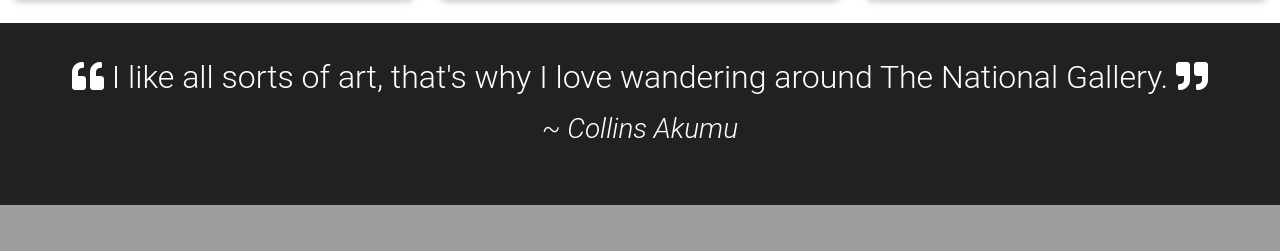
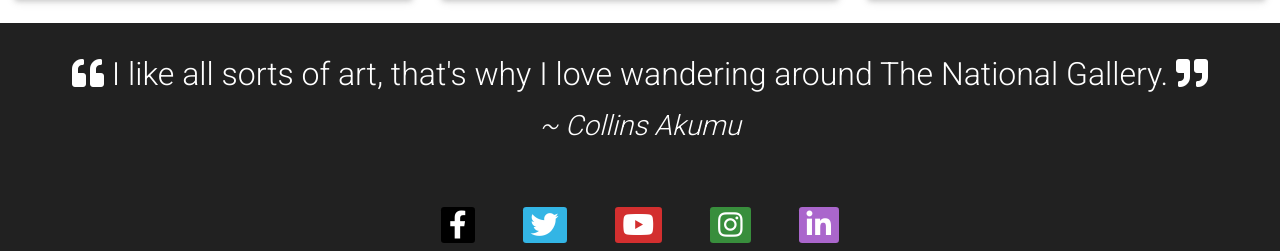
Before and after one commit to Akumucollins/Personal-Gallery, a Django app: page / in a window 1280 px wide. Shown: the part 1516-1767 px from the top of the page. Before the commit the page ends 1721 px from the top, so only its background shows below. Run offline with Django 3.2, Linux system fonts and the light colour scheme; some libraries are stand-ins or nearby versions.

Commit message:
added social media icons,added fonts awesome and a  google font link, created a bootstrap image gallery

```diff
--- a/templates/footer.html
+++ b/templates/footer.html
@@ -1,7 +1,8 @@
-{% load static %}
+{% include 'head.html' %}
+{% include 'scripts.html' %}
 
 <footer class="page-footer text-center text-md-left elegant-color-dark">
-    <div class="container-fluid py-3">
+    <div class="container-fluid py-5">
         <div class="flex-center">
             <ul class="list-unstyled">
                 <li>
@@ -19,4 +20,33 @@
             </ul>
         </div>
     </div>
+    <!-- Social Media -->
+    <div class="container">
+        <div class="row">
+            <div class="col-md-12 py-2">
+                <div class="footer-social flex-center">
+                    <!-- Facebook -->
+                    <a href="" type="button" class="btn-floating btn-sm mr-md-5 btn-black">
+                        <i class="fab fa-facebook-f fa-2x"></i>
+                    </a>
+                    <!--Twitter-->
+                    <a href="" type="button" class="btn-floating btn-sm mr-md-5 btn-info">
+                        <i class="fab fa-twitter fa-2x"></i>
+                    </a>
+                    <!--Youtube +-->
+                    <a href="" type="button" class="btn-floating btn-sm mr-md-5 btn-red">
+                        <i class="fab fa-youtube fa-2x"></i>
+                    </a>
+                    <!--Instagram +-->
+                    <a href="" type="button" class="btn-floating btn-sm mr-md-5 btn-green">
+                        <i class="fab fa-instagram fa-2x"></i>
+                    </a>
+                    <!--Linkedin-->
+                    <a href="" type="button" class="btn-floating btn-sm btn-secondary">
+                        <i class="fab fa-linkedin-in fa-2x"></i>
+                    </a>
+                </div>
+            </div>
+        </div>
+    </div>
 </footer>
--- a/templates/head.html
+++ b/templates/head.html
@@ -1,4 +1,5 @@
 {% load static %}
+
 <head>
   <meta charset="utf-8">
   <meta name="viewport" content="width=device-width, initial-scale=1, shrink-to-fit=no">
@@ -8,11 +9,13 @@
   {% else %}
   <title> Collins Gallery </title>
   {% endif %}
+  <link rel="stylesheet" href="path/to/font-awesome/css/font-awesome.min.css">
   <!-- Font Awesome -->
   <link rel="stylesheet" href="https://use.fontawesome.com/releases/v5.8.2/css/all.css">
+  <!-- Google Fonts -->
+  <link rel="stylesheet" href="https://fonts.googleapis.com/css?family=Roboto:300,400,500,700&display=swap">
   <!-- Bootstrap core CSS -->
   <link href="{% static 'css/bootstrap.min.css' %}" rel="stylesheet">
   <!-- Material Design Bootstrap -->
   <link href="{%  static 'css/mdb.min.css' %}" rel="stylesheet">
-
 </head>
--- a/templates/image.html
+++ b/templates/image.html
@@ -1,9 +1,20 @@
-<div class="row fadeIn">
+{% include 'head.html' %}
+{% include 'scripts.html' %}
+<!-- Grid row -->
+<div class="row">
+
+    <!-- Grid column -->
     <div class="col-lg-4 col-md-12 mb-4">
+
+        <!--Modal: Name-->
         <div class="modal fade" id="modal1" tabindex="-1" role="dialog" aria-labelledby="myModalLabel"
             aria-hidden="true">
             <div class="modal-dialog modal-lg" role="document">
+
+                <!--Content-->
                 <div class="modal-content">
+
+                    <!--Body-->
                     <div class="modal-body mb-0 p-0">
 
                         <div class="embed-responsive embed-responsive-16by9 z-depth-1-half">
@@ -12,152 +23,291 @@
                         </div>
 
                     </div>
+
+                    <!--Footer-->
                     <div class="modal-footer justify-content-center">
                         <span class="mr-4">Spread the word!</span>
                         <a type="button" class="btn-floating btn-sm btn-fb"><i class="fab fa-facebook-f"></i></a>
+                        <!--Twitter-->
                         <a type="button" class="btn-floating btn-sm btn-tw"><i class="fab fa-twitter"></i></a>
+                        <!--Google +-->
                         <a type="button" class="btn-floating btn-sm btn-gplus"><i class="fab fa-google-plus-g"></i></a>
+                        <!--Linkedin-->
                         <a type="button" class="btn-floating btn-sm btn-ins"><i class="fab fa-linkedin-in"></i></a>
+
                         <button type="button" class="btn btn-outline-primary btn-rounded btn-md ml-4"
                             data-dismiss="modal">Close</button>
 
                     </div>
+
                 </div>
+                <!--/.Content-->
+
             </div>
         </div>
+        <!--Modal: Name-->
+
         <a><img class="img-fluid z-depth-1" src="https://mdbootstrap.com/img/screens/yt/screen-video-1.jpg" alt="video"
                 data-toggle="modal" data-target="#modal1"></a>
+
     </div>
+    <!-- Grid column -->
+
+    <!-- Grid column -->
     <div class="col-lg-4 col-md-6 mb-4">
+
+        <!--Modal: Name-->
         <div class="modal fade" id="modal6" tabindex="-1" role="dialog" aria-labelledby="myModalLabel"
             aria-hidden="true">
             <div class="modal-dialog modal-lg" role="document">
+
+                <!--Content-->
                 <div class="modal-content">
+
+                    <!--Body-->
                     <div class="modal-body mb-0 p-0">
+
                         <div class="embed-responsive embed-responsive-16by9 z-depth-1-half">
                             <iframe class="embed-responsive-item" src="https://www.youtube.com/embed/wTcNtgA6gHs"
                                 allowfullscreen></iframe>
                         </div>
+
                     </div>
+
+                    <!--Footer-->
                     <div class="modal-footer justify-content-center">
                         <span class="mr-4">Spread the word!</span>
                         <a type="button" class="btn-floating btn-sm btn-fb"><i class="fab fa-facebook-f"></i></a>
+                        <!--Twitter-->
                         <a type="button" class="btn-floating btn-sm btn-tw"><i class="fab fa-twitter"></i></a>
+                        <!--Google +-->
                         <a type="button" class="btn-floating btn-sm btn-gplus"><i class="fab fa-google-plus-g"></i></a>
+                        <!--Linkedin-->
                         <a type="button" class="btn-floating btn-sm btn-ins"><i class="fab fa-linkedin-in"></i></a>
+
                         <button type="button" class="btn btn-outline-primary btn-rounded btn-md ml-4"
                             data-dismiss="modal">Close</button>
+
                     </div>
+
                 </div>
+                <!--/.Content-->
+
             </div>
         </div>
+        <!--Modal: Name-->
+
         <a><img class="img-fluid z-depth-1" src="https://mdbootstrap.com/img/screens/yt/screen-video-2.jpg" alt="video"
                 data-toggle="modal" data-target="#modal6"></a>
+
     </div>
+    <!-- Grid column -->
+
+    <!-- Grid column -->
     <div class="col-lg-4 col-md-6 mb-4">
+
+        <!--Modal: Name-->
         <div class="modal fade" id="modal4" tabindex="-1" role="dialog" aria-labelledby="myModalLabel"
             aria-hidden="true">
             <div class="modal-dialog modal-lg" role="document">
+
+                <!--Content-->
                 <div class="modal-content">
+
+                    <!--Body-->
                     <div class="modal-body mb-0 p-0">
+
                         <div class="embed-responsive embed-responsive-16by9 z-depth-1-half">
                             <iframe class="embed-responsive-item" src="https://www.youtube.com/embed/vlDzYIIOYmM"
                                 allowfullscreen></iframe>
                         </div>
+
                     </div>
+
+                    <!--Footer-->
                     <div class="modal-footer justify-content-center">
                         <span class="mr-4">Spread the word!</span>
                         <a type="button" class="btn-floating btn-sm btn-fb"><i class="fab fa-facebook-f"></i></a>
+                        <!--Twitter-->
                         <a type="button" class="btn-floating btn-sm btn-tw"><i class="fab fa-twitter"></i></a>
+                        <!--Google +-->
                         <a type="button" class="btn-floating btn-sm btn-gplus"><i class="fab fa-google-plus-g"></i></a>
+                        <!--Linkedin-->
                         <a type="button" class="btn-floating btn-sm btn-ins"><i class="fab fa-linkedin-in"></i></a>
+
                         <button type="button" class="btn btn-outline-primary btn-rounded btn-md ml-4"
                             data-dismiss="modal">Close</button>
+
                     </div>
+
                 </div>
+                <!--/.Content-->
+
             </div>
         </div>
+        <!--Modal: Name-->
+
         <a><img class="img-fluid z-depth-1" src="https://mdbootstrap.com/img/screens/yt/screen-video-3.jpg" alt="video"
                 data-toggle="modal" data-target="#modal4"></a>
+
     </div>
+    <!-- Grid column -->
+
 </div>
+<!-- Grid row -->
+
+<!-- Grid row -->
 <div class="row">
+
+    <!-- Grid column -->
     <div class="col-lg-4 col-md-12 mb-4">
+
+        <!--Modal: Name-->
         <div class="modal fade" id="modal2" tabindex="-1" role="dialog" aria-labelledby="myModalLabel"
             aria-hidden="true">
             <div class="modal-dialog modal-lg" role="document">
+
+                <!--Content-->
                 <div class="modal-content">
+
+                    <!--Body-->
                     <div class="modal-body mb-0 p-0">
+
                         <div class="embed-responsive embed-responsive-16by9 z-depth-1-half">
                             <iframe class="embed-responsive-item" src="https://www.youtube.com/embed/GUEZCxBcM78"
                                 allowfullscreen></iframe>
                         </div>
+
                     </div>
+
+                    <!--Footer-->
                     <div class="modal-footer justify-content-center">
                         <span class="mr-4">Spread the word!</span>
                         <a type="button" class="btn-floating btn-sm btn-fb"><i class="fab fa-facebook-f"></i></a>
+                        <!--Twitter-->
                         <a type="button" class="btn-floating btn-sm btn-tw"><i class="fab fa-twitter"></i></a>
+                        <!--Google +-->
                         <a type="button" class="btn-floating btn-sm btn-gplus"><i class="fab fa-google-plus-g"></i></a>
+                        <!--Linkedin-->
                         <a type="button" class="btn-floating btn-sm btn-ins"><i class="fab fa-linkedin-in"></i></a>
+
                         <button type="button" class="btn btn-outline-primary btn-rounded btn-md ml-4"
                             data-dismiss="modal">Close</button>
+
                     </div>
+
                 </div>
+                <!--/.Content-->
+
             </div>
         </div>
+        <!--Modal: Name-->
+
         <a><img class="img-fluid z-depth-1" src="https://mdbootstrap.com/img/screens/yt/screen-video-4.jpg" alt="video"
                 data-toggle="modal" data-target="#modal2"></a>
+
     </div>
+    <!-- Grid column -->
+
+    <!-- Grid column -->
     <div class="col-lg-4 col-md-6 mb-4">
+
+        <!--Modal: Name-->
         <div class="modal fade" id="modal5" tabindex="-1" role="dialog" aria-labelledby="myModalLabel"
             aria-hidden="true">
             <div class="modal-dialog modal-lg" role="document">
+
+                <!--Content-->
                 <div class="modal-content">
+
+                    <!--Body-->
                     <div class="modal-body mb-0 p-0">
+
                         <div class="embed-responsive embed-responsive-16by9 z-depth-1-half">
                             <iframe class="embed-responsive-item" src="https://www.youtube.com/embed/PjGkVCAo8Fw"
                                 allowfullscreen></iframe>
                         </div>
+
                     </div>
+
+                    <!--Footer-->
                     <div class="modal-footer justify-content-center">
                         <span class="mr-4">Spread the word!</span>
                         <a type="button" class="btn-floating btn-sm btn-fb"><i class="fab fa-facebook-f"></i></a>
+                        <!--Twitter-->
                         <a type="button" class="btn-floating btn-sm btn-tw"><i class="fab fa-twitter"></i></a>
+                        <!--Google +-->
                         <a type="button" class="btn-floating btn-sm btn-gplus"><i class="fab fa-google-plus-g"></i></a>
+                        <!--Linkedin-->
                         <a type="button" class="btn-floating btn-sm btn-ins"><i class="fab fa-linkedin-in"></i></a>
+
                         <button type="button" class="btn btn-outline-primary btn-rounded btn-md ml-4"
                             data-dismiss="modal">Close</button>
+
                     </div>
+
                 </div>
+                <!--/.Content-->
+
             </div>
         </div>
+        <!--Modal: Name-->
+
         <a><img class="img-fluid z-depth-1" src="https://mdbootstrap.com/img/screens/yt/screen-video-5.jpg" alt="video"
                 data-toggle="modal" data-target="#modal5"></a>
+
     </div>
+    <!-- Grid column -->
+
+    <!-- Grid column -->
     <div class="col-lg-4 col-md-6 mb-4">
+
+        <!--Modal: Name-->
         <div class="modal fade" id="modal3" tabindex="-1" role="dialog" aria-labelledby="myModalLabel"
             aria-hidden="true">
             <div class="modal-dialog modal-lg" role="document">
+
+                <!--Content-->
                 <div class="modal-content">
+
+                    <!--Body-->
                     <div class="modal-body mb-0 p-0">
+
                         <div class="embed-responsive embed-responsive-16by9 z-depth-1-half">
                             <iframe class="embed-responsive-item" src="https://www.youtube.com/embed/gsNY7TV4r1M"
                                 allowfullscreen></iframe>
                         </div>
+
                     </div>
+
+                    <!--Footer-->
                     <div class="modal-footer d-block d-md-flex justify-content-center">
                         <span class="mr-4">Spread the word!</span>
                         <a type="button" class="btn-floating btn-sm btn-fb"><i class="fab fa-facebook-f"></i></a>
+                        <!--Twitter-->
                         <a type="button" class="btn-floating btn-sm btn-tw"><i class="fab fa-twitter"></i></a>
+                        <!--Google +-->
                         <a type="button" class="btn-floating btn-sm btn-gplus"><i class="fab fa-google-plus-g"></i></a>
+                        <!--Linkedin-->
                         <a type="button" class="btn-floating btn-sm btn-ins"><i class="fab fa-linkedin-in"></i></a>
+
                         <button type="button" class="btn btn-outline-primary btn-rounded btn-md ml-4"
                             data-dismiss="modal">Close</button>
+
                     </div>
+
                 </div>
+                <!--/.Content-->
+
             </div>
         </div>
+        <!--Modal: Name-->
+
         <a><img class="img-fluid z-depth-1" src="https://mdbootstrap.com/img/screens/yt/screen-video-6.jpg" alt="video"
                 data-toggle="modal" data-target="#modal3"></a>
+
     </div>
+    <!-- Grid column -->
+
 </div>
+<!-- Grid row -->
--- a/templates/index.html
+++ b/templates/index.html
@@ -24,7 +24,7 @@
     {% include "image.html" %}
 </main>
 
-<section style="height: 150px;">
+<section style="height: 80px;">
         {% include "footer.html" %}
 </section>
 
```
Lines whose indentation alone changed are shown as unchanged.
